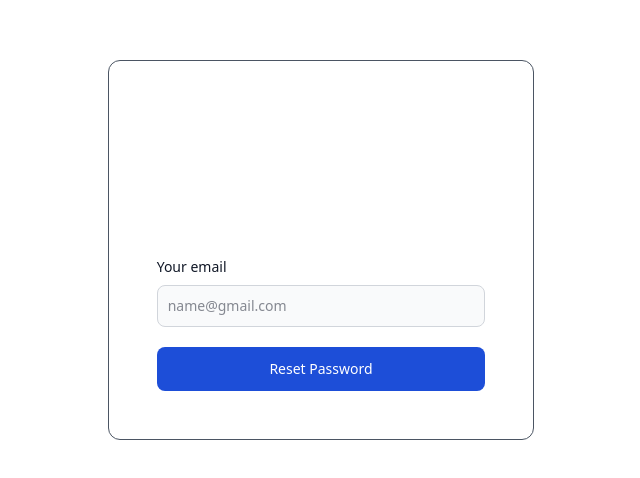
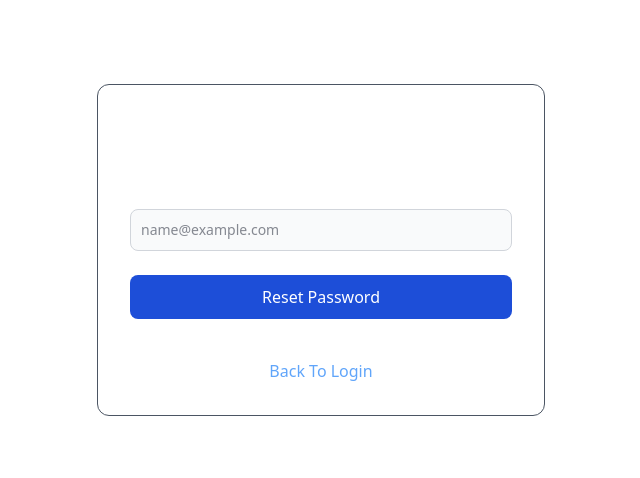
Before and after one commit to jinkukalathiya/Library-management-system, a React (Vite) app: page /forgotPassword in a window 1280 px wide. Shown: the part 150-628 px from the top of the page, without its empty margins (319-959 px from the left). Built offline with nearby package versions, Linux system fonts and the light colour scheme.

Commit message:
forgot password updated

```diff
--- a/src/pages/auth/ForgotPassword.jsx
+++ b/src/pages/auth/ForgotPassword.jsx
@@ -1,22 +1,18 @@
 import React from 'react';
 import { useFormik } from 'formik';
+import { Link } from 'react-router-dom';
+import LoginPage from './LoginPage';
 import * as Yup from 'yup';
 
 const ForgotPassword = () => {
     const formik = useFormik({
         initialValues: {
-            firstName: '',
-            lastName: '',
             email: '',
         },
         validationSchema: Yup.object({
-            firstName: Yup.string()
-                .max(15, 'Must be 15 characters or less')
-                .required('Required'),
-            lastName: Yup.string()
-                .max(20, 'Must be 20 characters or less')
-                .required('Required'),
-            email: Yup.string().email('Invalid email address').required('Required'),
+            email: Yup.string()
+                .email('Invalid email address')
+                .required('Email is required'),
         }),
         onSubmit: values => {
             alert(JSON.stringify(values, null, 2));
@@ -25,19 +21,43 @@ const ForgotPassword = () => {
     return (
         <div className='dark:bg-gray-900 h-screen flex items-center'>
             <div className="container mx-auto flex flex-col justify-center items-center">
-                <div className='border-1 border-gray-600 min-xl:w-4/12 rounded-xl p-12'>
-                    <div className='py-14'>
-                        <h1 className='text-3xl font-bold text-white text-center'>Forgot Password ?</h1>
-                    </div>
-                    <form className="flex flex-col w-full justify-center items-center ">
-                        <div className="mb-5 w-full">
-                            <label htmlFor="email" className="block mb-2 text-sm font-medium text-gray-900 dark:text-white">Your email</label>
-                            <input type="email" id="email" className="bg-gray-50 border border-gray-300 text-gray-900 text-sm rounded-lg focus:ring-blue-500 focus:border-blue-500 block w-full p-2.5 dark:bg-gray-700 dark:border-gray-600 dark:placeholder-gray-400 dark:text-white dark:focus:ring-blue-500 dark:focus:border-blue-500" placeholder="name@gmail.com" required onChange={formik.handleChange} onBlur={formik.handleBlur} />
+                <div className='border border-gray-600 w-full max-w-md rounded-xl p-8'>
+                    <h1 className='text-3xl font-bold text-white text-center mb-8'>Forgot Password?</h1>
+
+                    <form onSubmit={formik.handleSubmit} className="space-y-6">
+                        <div>
+                            <label htmlFor="email" className="block text-sm font-medium text-white mb-1">
+                                Your email
+                            </label>
+                            <input
+                                type="email"
+                                id="email"
+                                name="email"
+                                onChange={formik.handleChange}
+                                onBlur={formik.handleBlur}
+                                value={formik.values.email}
+                                className="bg-gray-50 border border-gray-300 text-gray-900 text-sm rounded-lg block w-full p-2.5 dark:bg-gray-700 dark:text-white"
+                                placeholder="name@example.com"
+                            />
+                            {formik.touched.email && formik.errors.email ? (
+                                <p className="text-red-500 text-sm mt-1">{formik.errors.email}</p>
+                            ) : null}
                         </div>
-                        <button type="submit" className="text-white bg-blue-700 hover:bg-blue-800 focus:ring-4 focus:outline-none focus:ring-blue-300 font-medium rounded-lg text-sm w-full px-5 py-3 text-center dark:bg-blue-600 dark:hover:bg-blue-700 dark:focus:ring-blue-800">Reset Password </button>
+
+                        <button
+                            type="submit"
+                            className="w-full bg-blue-700 hover:bg-blue-800 text-white font-medium py-2.5 rounded-lg"
+                        >
+                            Reset Password
+                        </button>
+
+                        <div className="text-center mt-4">
+                            <Link to="/login" className="text-blue-400 hover:underline">
+                                Back To Login
+                            </Link>
+                        </div>
                     </form>
                 </div>
-
             </div>
         </div>
     );
```
